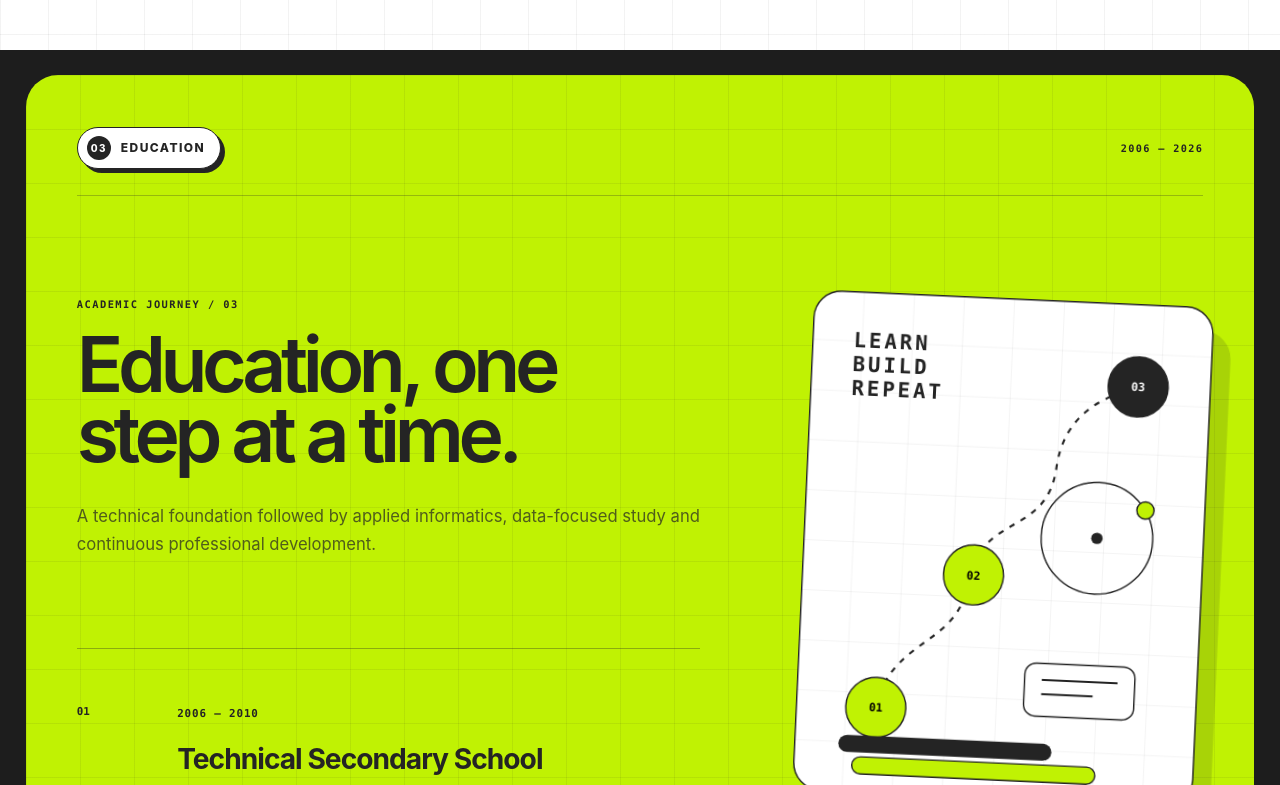
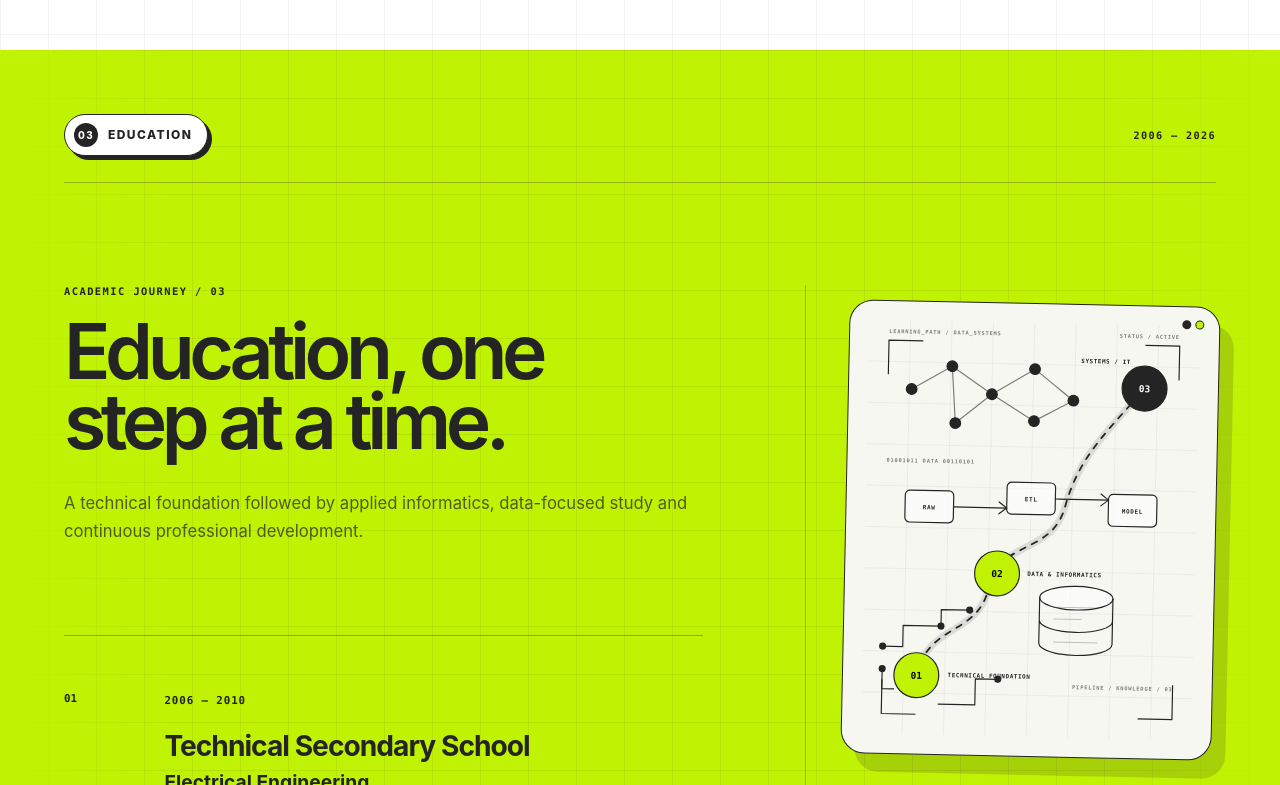
Before and after one commit to Majo0101/bmstack_pages, a React (Vite) app: page / in a window 1280 px wide. Shown: the part 1918-2703 px from the top of the page. Built offline with nearby package versions, Linux system fonts and the light colour scheme.

Commit message:
Refine education section design

```diff
--- a/src/components/Education.css
+++ b/src/components/Education.css
@@ -1,21 +1,55 @@
 .education {
   position: relative;
-  padding: clamp(14px, 2vw, 28px);
+  padding: 0;
   color: #242424;
-  background: #1d1d1d;
+  background: #c0f203;
 }
 
 .education-shell {
-  width: min(1480px, 100%);
-  margin: 0 auto;
-  padding: clamp(26px, 4vw, 64px);
+  position: relative;
+  width: 100%;
+  margin: 0;
+  padding: clamp(46px, 5vw, 78px) clamp(22px, 5vw, 78px) clamp(58px, 6vw, 96px);
   overflow: clip;
+  background: #c0f203;
+  border-radius: 0;
+}
+
+.education-shell::before {
+  position: absolute;
+  z-index: 0;
+  inset: 0;
+  content: '';
   background:
     linear-gradient(rgba(36, 36, 36, 0.075) 1px, transparent 1px),
-    linear-gradient(90deg, rgba(36, 36, 36, 0.075) 1px, transparent 1px),
-    #c0f203;
-  background-size: 54px 54px;
-  border-radius: 32px;
+    linear-gradient(90deg, rgba(36, 36, 36, 0.075) 1px, transparent 1px);
+  background-position: 0 0;
+  background-size: 48px 48px;
+  -webkit-mask-image: linear-gradient(
+    90deg,
+    transparent 0,
+    rgba(0, 0, 0, 0.18) 4%,
+    #000 14%,
+    #000 86%,
+    rgba(0, 0, 0, 0.18) 96%,
+    transparent 100%
+  );
+  mask-image: linear-gradient(
+    90deg,
+    transparent 0,
+    rgba(0, 0, 0, 0.18) 4%,
+    #000 14%,
+    #000 86%,
+    rgba(0, 0, 0, 0.18) 96%,
+    transparent 100%
+  );
+  pointer-events: none;
+}
+
+.education-header,
+.education-layout {
+  position: relative;
+  z-index: 1;
 }
 
 .education-header {
@@ -183,34 +217,80 @@
 .education-visual-sticky {
   position: sticky;
   top: 26px;
-  padding-bottom: 90px;
+  padding: 18px 0 90px clamp(20px, 3vw, 48px);
+  border-left: 1px solid rgba(36, 36, 36, 0.28);
+}
+
+.education-art-card {
+  position: relative;
+  padding: clamp(13px, 1.5vw, 22px);
+  overflow: hidden;
+  background: #f7f7f2;
+  border: 1px solid #242424;
+  border-radius: 24px;
+  box-shadow: 14px 18px 0 rgba(36, 36, 36, 0.16);
+  transform: rotate(1.2deg);
+  transform-origin: center;
+}
+
+.education-art-card::before {
+  position: absolute;
+  z-index: 1;
+  top: 13px;
+  right: 15px;
+  width: 7px;
+  height: 7px;
+  content: '';
+  background: #c0f203;
+  border: 1px solid #242424;
+  border-radius: 50%;
+  box-shadow: -13px 0 0 #242424;
 }
 
 .education-art {
+  position: relative;
+  z-index: 0;
   display: block;
   width: 100%;
   height: auto;
-  transform: rotate(2.6deg);
-  filter: drop-shadow(18px 24px 0 rgba(36, 36, 36, 0.15));
-}
-
-.education-art-paper {
-  fill: #fff;
-  stroke: #242424;
-  stroke-width: 2;
+  overflow: visible;
 }
 
 .education-art-grid {
   fill: none;
   stroke: #242424;
-  stroke-opacity: 0.07;
+  stroke-opacity: 0.095;
 }
 
-.education-art-route {
+.education-art-corners {
   fill: none;
   stroke: #242424;
+  stroke-width: 2;
+}
+
+.education-art-meta,
+.education-art-binary {
+  fill: rgba(36, 36, 36, 0.58);
+  font: 700 9px ui-monospace, SFMono-Regular, Consolas, monospace;
+  letter-spacing: 1.4px;
+}
+
+.education-art-route-base,
+.education-art-route-flow {
+  fill: none;
+  stroke: #242424;
+  stroke-linecap: round;
+}
+
+.education-art-route-base {
+  stroke-width: 12;
+  stroke-opacity: 0.13;
+}
+
+.education-art-route-flow {
   stroke-width: 3;
-  stroke-dasharray: 8 10;
+  stroke-dasharray: 10 12;
+  animation: education-data-flow 2.8s linear infinite;
 }
 
 .education-art-step circle {
@@ -232,48 +312,57 @@
   fill: #fff;
 }
 
-.education-art-books rect {
+.education-art-circuit,
+.education-art-database,
+.education-art-pipeline,
+.education-art-network {
+  fill: none;
+  stroke: #242424;
+  stroke-linecap: round;
+  stroke-linejoin: round;
+  stroke-width: 2;
+}
+
+.education-art-circuit circle,
+.education-art-network circle {
   fill: #242424;
 }
 
-.education-art-books rect:nth-child(2) {
-  fill: #c0f203;
-  stroke: #242424;
-  stroke-width: 2;
+.education-art-database ellipse {
+  fill: rgba(255, 255, 255, 0.48);
 }
 
-.education-art-books rect:nth-child(3) {
-  fill: #fff;
-  stroke: #242424;
-  stroke-width: 2;
+.education-art-data-line {
+  stroke-width: 1;
+  stroke-opacity: 0.45;
 }
 
-.education-art-books path {
-  fill: none;
-  stroke: #242424;
-  stroke-width: 3;
+.education-art-pipeline rect {
+  fill: rgba(255, 255, 255, 0.58);
 }
 
-.education-art-copy text {
+.education-art-pipeline text {
   fill: #242424;
-  font: 800 29px ui-monospace, SFMono-Regular, Consolas, monospace;
-  letter-spacing: 4px;
+  stroke: none;
+  font: 800 10px ui-monospace, SFMono-Regular, Consolas, monospace;
+  letter-spacing: 1.2px;
+  text-anchor: middle;
 }
 
-.education-art-orbit circle:first-child {
-  fill: none;
-  stroke: #242424;
-  stroke-width: 2;
+.education-art-network path {
+  stroke-opacity: 0.58;
 }
 
-.education-art-orbit circle:nth-child(2) {
+.education-art-labels {
   fill: #242424;
+  font: 800 10px ui-monospace, SFMono-Regular, Consolas, monospace;
+  letter-spacing: 1px;
 }
 
-.education-art-orbit circle:last-child {
-  fill: #c0f203;
-  stroke: #242424;
-  stroke-width: 2;
+@keyframes education-data-flow {
+  to {
+    stroke-dashoffset: -44;
+  }
 }
 
 .education-visual-sticky > p {
@@ -310,7 +399,12 @@
     top: auto;
     width: min(72vw, 500px);
     margin: 0 auto;
-    padding-bottom: 20px;
+    padding: 0 0 20px;
+    border-left: 0;
+  }
+
+  .education-art-card {
+    transform: rotate(0.7deg);
   }
 }
 
@@ -320,8 +414,13 @@
   }
 
   .education-shell {
-    padding: 24px 18px 58px;
+    padding: 34px 18px 58px;
     border-radius: 0;
+  }
+
+  .education-shell::before {
+    -webkit-mask-image: linear-gradient(90deg, transparent, #000 7%, #000 93%, transparent);
+    mask-image: linear-gradient(90deg, transparent, #000 7%, #000 93%, transparent);
   }
 
   .education-layout {
@@ -331,6 +430,13 @@
 
   .education-visual-sticky {
     width: min(88vw, 390px);
+  }
+
+  .education-art-card {
+    padding: 10px;
+    border-radius: 18px;
+    box-shadow: 8px 10px 0 rgba(36, 36, 36, 0.14);
+    transform: none;
   }
 
   .education h2 {
@@ -348,7 +454,7 @@
 }
 
 @media (prefers-reduced-motion: reduce) {
-  .education-art {
-    transform: none;
+  .education-art-route-flow {
+    animation: none;
   }
 }
--- a/src/components/Education.jsx
+++ b/src/components/Education.jsx
@@ -1,56 +1,98 @@
 import educationContent from '../content/education.js'
 import './Education.css'
 
-function EducationIllustration() {
+function EducationIllustration({ label }) {
   return (
     <svg
       className="education-art"
       viewBox="0 0 560 700"
       role="img"
-      aria-label="Abstract illustration of a learning path"
+      aria-label={label}
     >
-      <rect x="1" y="1" width="558" height="698" rx="38" className="education-art-paper" />
-
       <g className="education-art-grid" aria-hidden="true">
         <path d="M70 0v700M140 0v700M210 0v700M280 0v700M350 0v700M420 0v700M490 0v700" />
         <path d="M0 70h560M0 140h560M0 210h560M0 280h560M0 350h560M0 420h560M0 490h560M0 560h560M0 630h560" />
       </g>
 
+      <g className="education-art-corners" aria-hidden="true">
+        <path d="M34 92V34h58M468 34h58v58M34 608v58h58M468 666h58v-58" />
+      </g>
+
+      <g className="education-art-meta" aria-hidden="true">
+        <text x="34" y="22">LEARNING_PATH / DATA_SYSTEMS</text>
+        <text x="526" y="22" textAnchor="end">STATUS / ACTIVE</text>
+      </g>
+
       <path
-        className="education-art-route"
-        d="M112 580C130 480 222 492 234 398c12-96 106-67 115-164 7-74 59-102 108-117"
+        className="education-art-route-base"
+        d="M92 600C111 511 194 531 211 451c18-86 105-57 127-142 22-88 73-132 130-202"
+      />
+      <path
+        className="education-art-route-flow"
+        d="M92 600C111 511 194 531 211 451c18-86 105-57 127-142 22-88 73-132 130-202"
       />
 
-      <g className="education-art-step education-art-step-one">
-        <circle cx="112" cy="580" r="42" />
-        <text x="112" y="586">01</text>
+      <g className="education-art-step education-art-step-one" transform="translate(92 600)">
+        <circle r="38" />
+        <text y="6">01</text>
       </g>
-      <g className="education-art-step education-art-step-two">
-        <circle cx="240" cy="389" r="42" />
-        <text x="240" y="395">02</text>
+      <g className="education-art-step education-art-step-two" transform="translate(225 425)">
+        <circle r="38" />
+        <text y="6">02</text>
       </g>
-      <g className="education-art-step education-art-step-three">
-        <circle cx="458" cy="116" r="42" />
-        <text x="458" y="122">03</text>
+      <g className="education-art-step education-art-step-three" transform="translate(468 107)">
+        <circle r="38" />
+        <text y="6">03</text>
       </g>
 
-      <g className="education-art-books" aria-hidden="true">
-        <rect x="62" y="620" width="298" height="24" rx="12" />
-        <rect x="82" y="650" width="340" height="24" rx="12" />
-        <rect x="318" y="508" width="154" height="74" rx="16" />
-        <path d="M342 531h106M342 551h72" />
+      <g className="education-art-circuit" aria-hidden="true">
+        <path d="M34 552h34v-36h64v-28h48" />
+        <circle cx="34" cy="552" r="5" />
+        <circle cx="132" cy="516" r="5" />
+        <circle cx="180" cy="488" r="5" />
+        <path d="M54 624h-20v-34M130 648h62v-44h38" />
+        <circle cx="34" cy="590" r="5" />
+        <circle cx="230" cy="604" r="5" />
       </g>
 
-      <g className="education-art-copy" aria-hidden="true">
-        <text x="58" y="78">LEARN</text>
-        <text x="58" y="112">BUILD</text>
-        <text x="58" y="146">REPEAT</text>
+      <g className="education-art-database" aria-hidden="true">
+        <ellipse cx="360" cy="464" rx="62" ry="20" />
+        <path d="M298 464v77c0 11 28 20 62 20s62-9 62-20v-77M298 502c0 11 28 20 62 20s62-9 62-20" />
+        <path className="education-art-data-line" d="M323 480h74M323 500h46M323 539h74" />
       </g>
 
-      <g className="education-art-orbit" aria-hidden="true">
-        <circle cx="410" cy="330" r="78" />
-        <circle cx="410" cy="330" r="8" />
-        <circle cx="476" cy="288" r="12" />
+      <g className="education-art-pipeline" aria-hidden="true">
+        <rect x="67" y="287" width="82" height="54" rx="8" />
+        <rect x="239" y="270" width="82" height="54" rx="8" />
+        <rect x="411" y="287" width="82" height="54" rx="8" />
+        <path d="M149 314h90M321 297h90" />
+        <path d="m226 304 13 10-13 10M398 287l13 10-13 10" />
+        <text x="108" y="319">RAW</text>
+        <text x="280" y="302">ETL</text>
+        <text x="452" y="319">MODEL</text>
+      </g>
+
+      <g className="education-art-network" aria-hidden="true">
+        <path d="M74 116 142 76l68 46 72-44 66 52" />
+        <path d="m142 76 7 96 61-50 72 44 66-36" />
+        <circle cx="74" cy="116" r="9" />
+        <circle cx="142" cy="76" r="9" />
+        <circle cx="149" cy="172" r="9" />
+        <circle cx="210" cy="122" r="9" />
+        <circle cx="282" cy="78" r="9" />
+        <circle cx="282" cy="166" r="9" />
+        <circle cx="348" cy="130" r="9" />
+      </g>
+
+      <g className="education-art-labels" aria-hidden="true">
+        <text x="145" y="602">TECHNICAL FOUNDATION</text>
+        <text x="276" y="428">DATA &amp; INFORMATICS</text>
+        <text x="360" y="66">SYSTEMS / IT</text>
+      </g>
+
+      <g className="education-art-binary" aria-hidden="true">
+        <text x="34" y="240">01001011  DATA  00110101</text>
+        <text x="526" y="618" textAnchor="end">PIPELINE / KNOWLEDGE / 03</text>
       </g>
     </svg>
   )
@@ -100,10 +142,12 @@ export default function Education({ language = 'EN' }) {
 
           <aside className="education-visual">
             <div className="education-visual-sticky">
-              <EducationIllustration />
+              <div className="education-art-card">
+                <EducationIllustration label={text.artLabel} />
+              </div>
               <p>
-                <span>Continuous</span>
-                learning path
+                <span>{text.pathAccent}</span>
+                {text.pathCaption}
               </p>
             </div>
           </aside>
--- a/src/content/education.js
+++ b/src/content/education.js
@@ -5,6 +5,9 @@ const educationContent = {
     intro:
       'A technical foundation followed by applied informatics, data-focused study and continuous professional development.',
     current: 'Current',
+    artLabel: 'Data and information technology learning path',
+    pathAccent: 'Continuous',
+    pathCaption: 'learning path',
     entries: [
       {
         period: '2006 — 2010',
@@ -39,6 +42,9 @@ const educationContent = {
     intro:
       'Technický základ, aplikovaná informatika, štúdium zamerané na dáta a neustály odborný rozvoj.',
     current: 'Aktuálne',
+    artLabel: 'Vzdelávacia cesta v oblasti dát a informačných technológií',
+    pathAccent: 'Kontinuálna',
+    pathCaption: 'vzdelávacia cesta',
     entries: [
       {
         period: '2006 — 2010',
```
